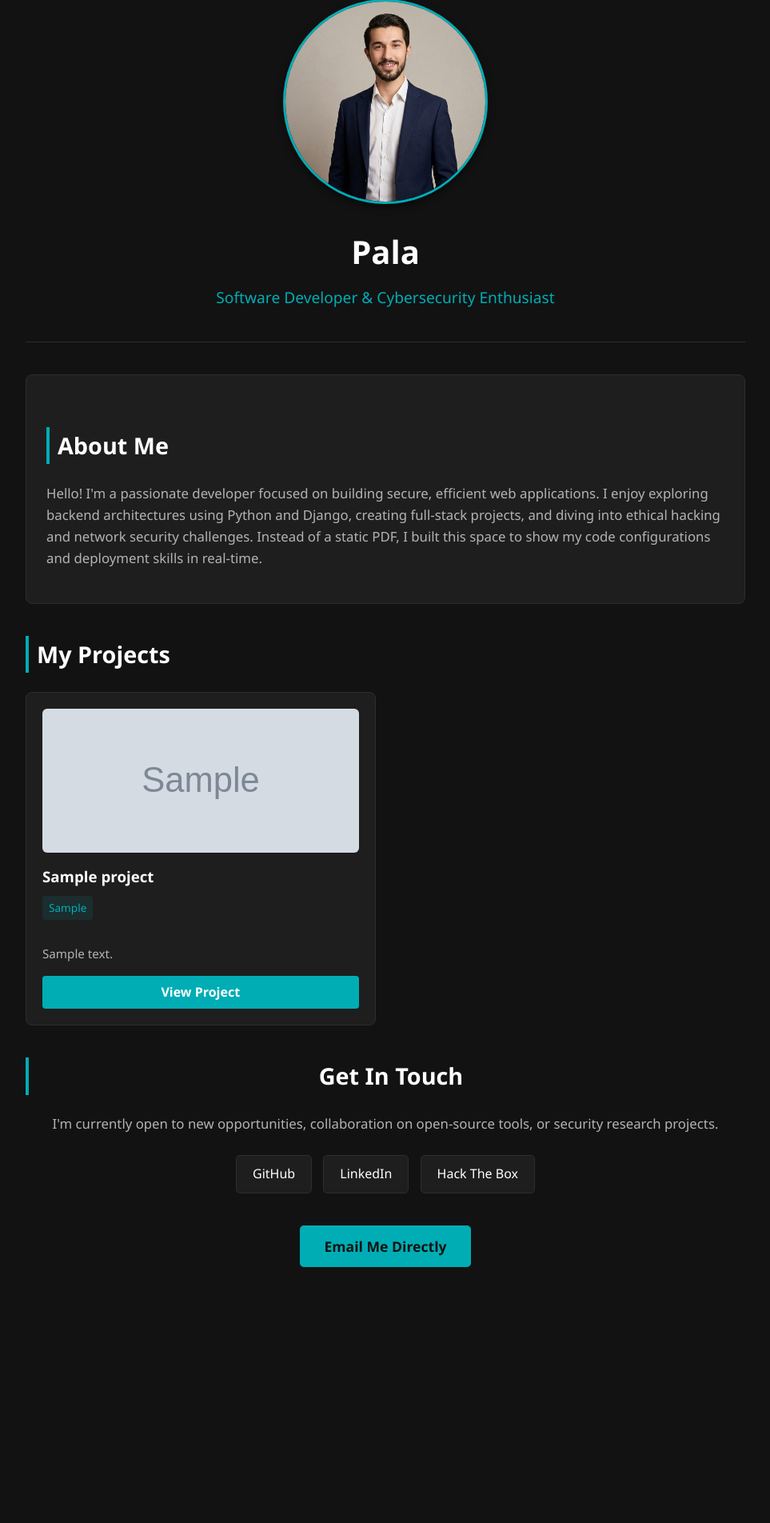
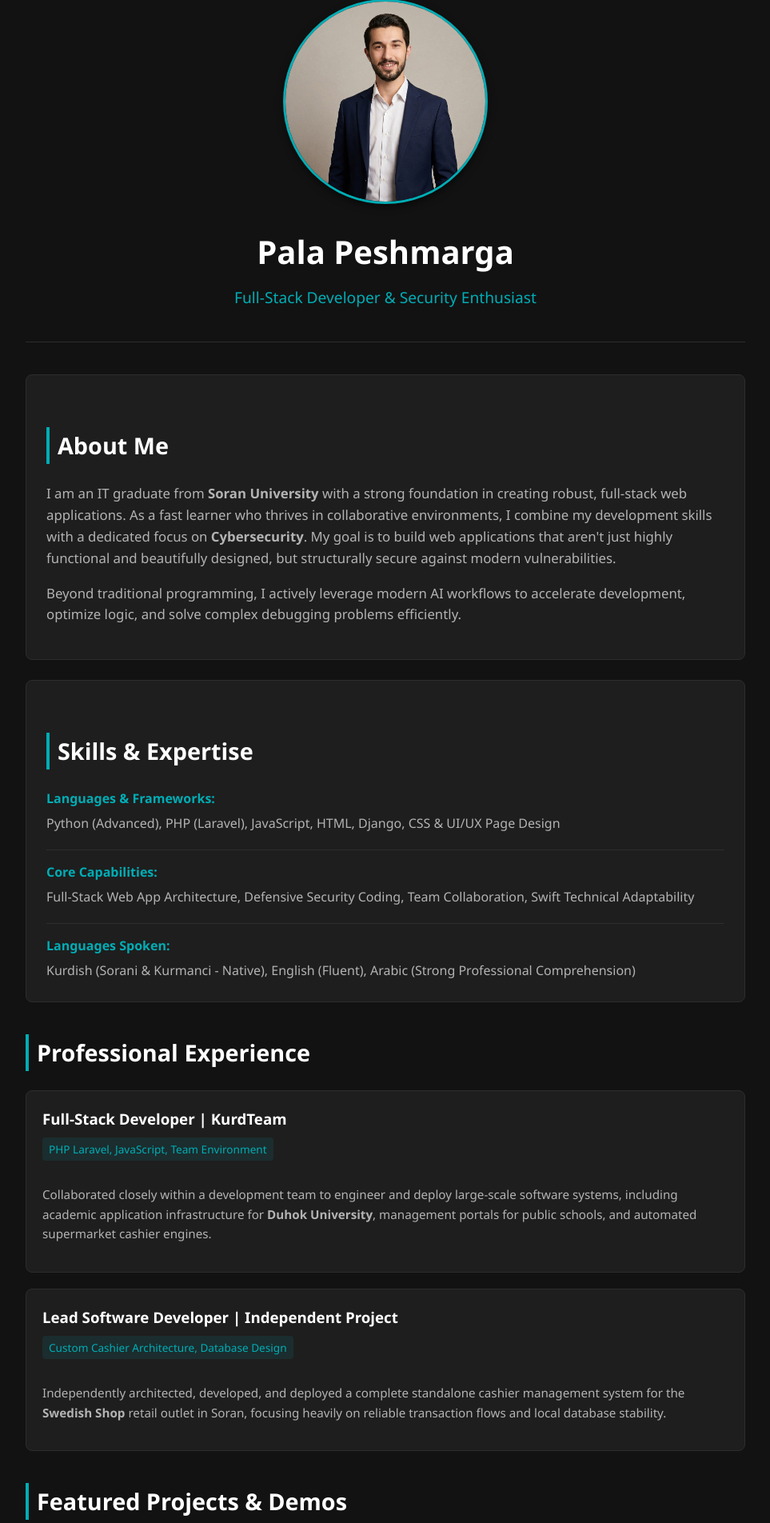
Before and after one commit to palapeshmarga/MyProfile, a Django app: template portfolio/templates/portfolio/home.html in a window 1280 px wide. Shown: the part 41-1945 px from the top of the page at 80% size, without its empty margins (158-1121 px from the left). Before the commit the page ends 1625 px from the top, so only its background shows below. Run offline with Django 5.2, Linux system fonts and the light colour scheme; tables that the repository leaves empty hold one stand-in row (values such as "Sample post"); the template is opened without the code that fills it: values that come from a table or form of the project are taken from there, most other values are stand-ins (such as "Sample title", 1, 10 or a date in 2020); grey boxes marked "Sample" are stand-in pictures.

Commit message:
Update profile text and professional experience

```diff
--- a/portfolio/templates/portfolio/home.html
+++ b/portfolio/templates/portfolio/home.html
@@ -4,7 +4,7 @@
 <head>
     <meta charset="UTF-8">
     <meta name="viewport" content="width=device-width, initial-scale=1.0">
-    <title>Pala | Portfolio</title>
+    <title>{{ name }} | Full-Stack Developer</title>
     <link rel="stylesheet" href="{% static 'portfolio/style.css' %}">
 </head>
 <body>
@@ -12,25 +12,65 @@
     <div class="container">
         <!-- HEADER -->
         <header>
-            <img src="{% static 'portfolio/profilePicture.jpg' %}" alt="Pala" class="profile-img">
-            <h1>Pala</h1>
-            <p class="subtitle">Software Developer & Cybersecurity Enthusiast</p>
+            <img src="{% static 'portfolio/profilePicture.jpg' %}" alt="Pala Peshmarga" class="profile-img">
+            <h1>Pala Peshmarga</h1>
+            <p class="subtitle">Full-Stack Developer & Security Enthusiast</p>
         </header>
 
-        <!-- ABOUT ME SECTION -->
+        <!-- BIOGRAPHY / ABOUT ME -->
         <section class="about-section">
             <h2>About Me</h2>
             <p class="about-text">
-                Hello! I'm a passionate developer focused on building secure, efficient web applications.
-                I enjoy exploring backend architectures using Python and Django, creating full-stack projects,
-                and diving into ethical hacking and network security challenges.
-                Instead of a static PDF, I built this space to show my code configurations and deployment skills in real-time.
+                I am an IT graduate from <strong>Soran University</strong> with a strong foundation in creating robust, full-stack web applications. As a fast learner who thrives in collaborative environments, I combine my development skills with a dedicated focus on <strong>Cybersecurity</strong>. My goal is to build web applications that aren't just highly functional and beautifully designed, but structurally secure against modern vulnerabilities.
+            </p>
+            <p class="about-text">
+                Beyond traditional programming, I actively leverage modern AI workflows to accelerate development, optimize logic, and solve complex debugging problems efficiently.
             </p>
         </section>
 
-        <!-- PROJECTS SECTION -->
+        <!-- CORE SKILLS & ADVANTAGES -->
+        <section class="about-section" style="margin-top: 25px;">
+            <h2>Skills & Expertise</h2>
+            <div style="display: grid; grid-template-columns: 1fr; gap: 20px; margin-top: 15px;">
+                <div>
+                    <strong style="color: #00adb5;">Languages & Frameworks:</strong>
+                    <p style="margin: 5px 0 0 0; color: #b3b3b3;">Python (Advanced), PHP (Laravel), JavaScript, HTML, Django, CSS & UI/UX Page Design</p>
+                </div>
+                <div style="border-top: 1px solid #2d2d2d; padding-top: 15px;">
+                    <strong style="color: #00adb5;">Core Capabilities:</strong>
+                    <p style="margin: 5px 0 0 0; color: #b3b3b3;">Full-Stack Web App Architecture, Defensive Security Coding, Team Collaboration, Swift Technical Adaptability</p>
+                </div>
+                <div style="border-top: 1px solid #2d2d2d; padding-top: 15px;">
+                    <strong style="color: #00adb5;">Languages Spoken:</strong>
+                    <p style="margin: 5px 0 0 0; color: #b3b3b3;">Kurdish (Sorani & Kurmanci - Native), English (Fluent), Arabic (Strong Professional Comprehension)</p>
+                </div>
+            </div>
+        </section>
+
+        <!-- WORK EXPERIENCE -->
         <section>
-            <h2>My Projects</h2>
+            <h2>Professional Experience</h2>
+
+            <!-- KurdTeam Experience -->
+            <div class="project-card" style="margin-bottom: 20px; width: 100%; box-sizing: border-box;">
+                <h3 style="margin: 0;">Full-Stack Developer | KurdTeam</h3>
+                <span class="tech-tag" style="margin-top: 8px;">PHP Laravel, JavaScript, Team Environment</span>
+                <p>Collaborated closely within a development team to engineer and deploy large-scale software systems, including academic application infrastructure for <strong>Duhok University</strong>, management portals for public schools, and automated supermarket cashier engines.</p>
+            </div>
+
+            <!-- Independent Experience -->
+            <div class="project-card" style="width: 100%; box-sizing: border-box;">
+                <h3 style="margin: 0;">Lead Software Developer | Independent Project</h3>
+                <span class="tech-tag" style="margin-top: 8px;">Custom Cashier Architecture, Database Design</span>
+                <p>Independently architected, developed, and deployed a complete standalone cashier management system for the <strong>Swedish Shop</strong> retail outlet in Soran, focusing heavily on reliable transaction flows and local database stability.</p>
+            </div>
+        </section>
+
+        <!-- DYNAMIC PROJECTS SHOWCASE -->
+        <section>
+            <h2>Featured Projects & Demos</h2>
+            <p class="about-text" style="margin-bottom: 20px;">Here are some of the applications and proof-of-concept projects I have designed. (Managed dynamically via Django Admin).</p>
+
             <div class="project-grid">
                 {% for project in projects %}
                     <div class="project-card">
@@ -43,28 +83,26 @@
                         <p>{{ project.description }}</p>
 
                         {% if project.url %}
-                            <a href="{{ project.url }}" target="_blank" class="project-link">View Project</a>
+                            <a href="{{ project.url }}" target="_blank" class="project-link">View Project / Code</a>
                         {% endif %}
                     </div>
                 {% empty %}
-                    <p>No projects showcased yet. Check back soon!</p>
+                    <p style="color: #b3b3b3;">Add your latest project showcases directly via the Django admin panel to display them here!</p>
                 {% endfor %}
             </div>
         </section>
 
-        <!-- CONTACT SECTION -->
+        <!-- CONTACT & CALL TO ACTION -->
         <section class="contact-section">
             <h2>Get In Touch</h2>
-            <p class="about-text">I'm currently open to new opportunities, collaboration on open-source tools, or security research projects.</p>
+            <p class="about-text">I am ready to bring reliable development and a security-focused mindset to your team. Let's connect.</p>
 
             <div class="social-links">
-                <!-- Replace these hrefs with your actual profile links later! -->
-                <a href="https://github.com" target="_blank" class="social-icon">GitHub</a>
-                <a href="https://linkedin.com" target="_blank" class="social-icon">LinkedIn</a>
-                <a href="https://hackthebox.com" target="_blank" class="social-icon">Hack The Box</a>
+                <!-- Update these placeholder href attributes inside the quotes whenever you wish! -->
+                <a href="#" target="_blank" class="social-icon">GitHub</a>
+                <a href="#" target="_blank" class="social-icon">LinkedIn</a>
             </div>
 
-            <!-- Replace with your professional email address -->
             <a href="mailto:your.email@example.com" class="email-btn">Email Me Directly</a>
         </section>
     </div>
```
